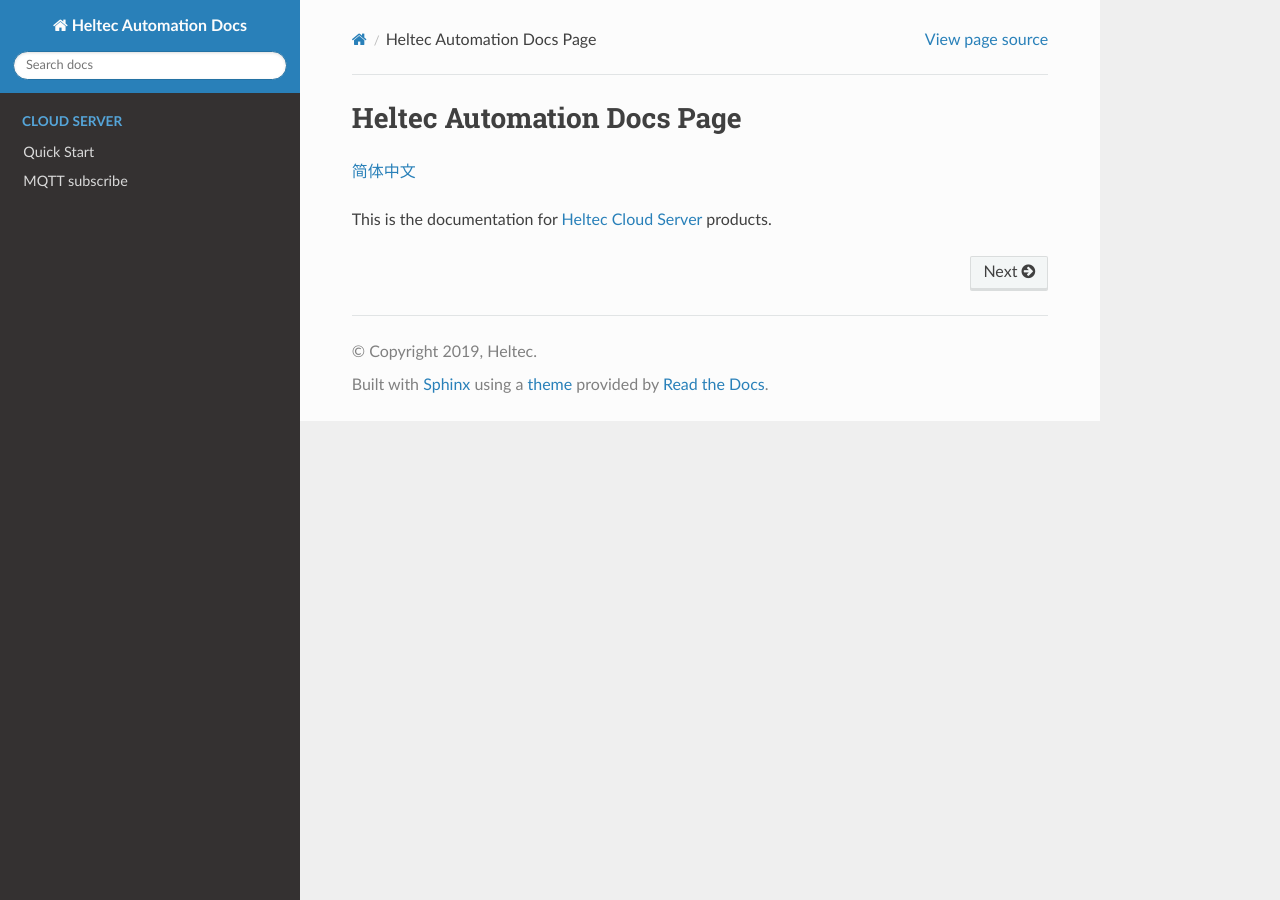
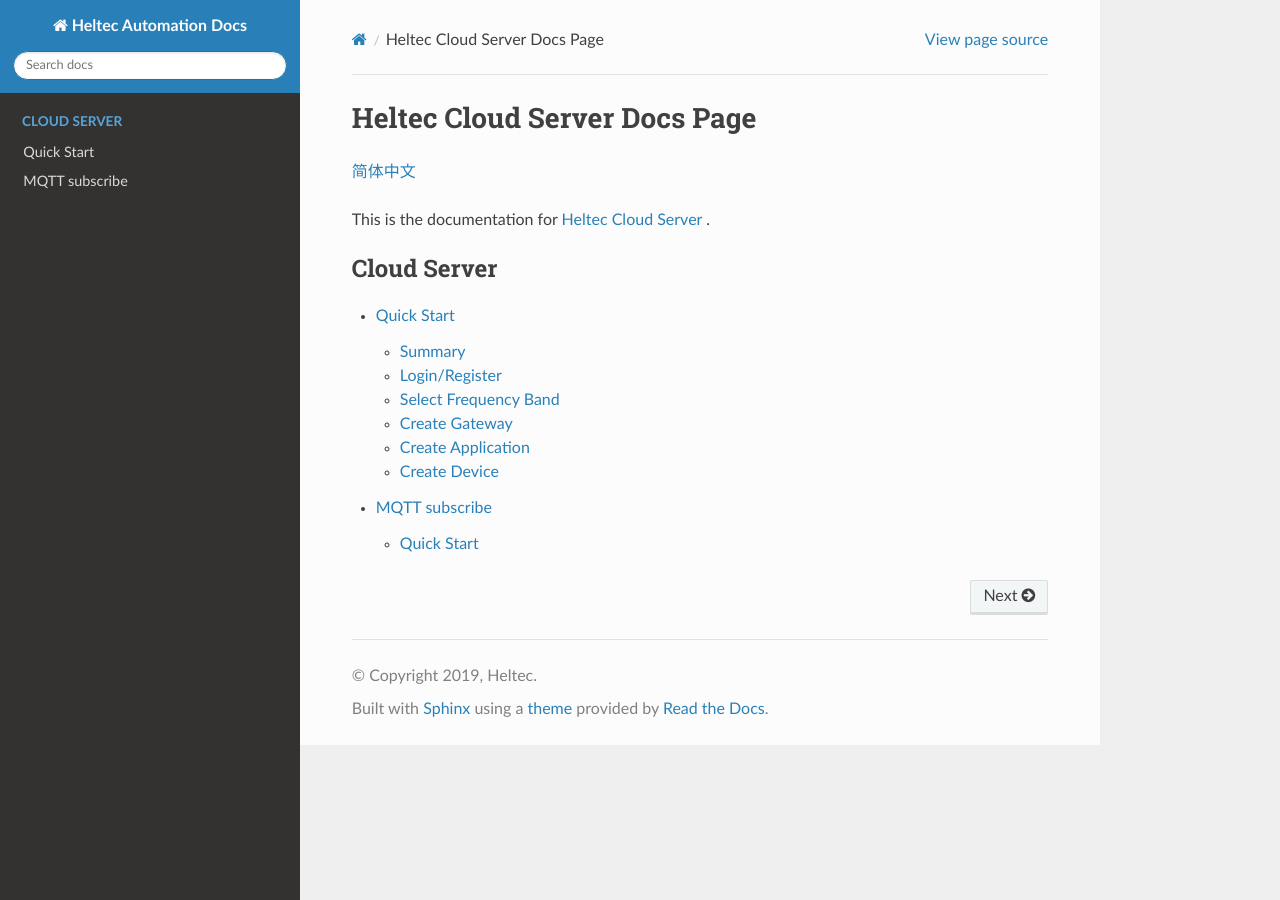
Before and after one commit to HelTecAutomation/Cloud_Platform_Docs, a Sphinx documentation site: the page built from en/source/index.rst, in a window 1280 px wide. Built offline with Sphinx 7.4.7 and the Read the Docs theme 2.0.0, drawn with Linux system fonts in a browser that asks for light colours.

Commit message:
Update server relevant documents

```diff
--- a/en/source/index.rst
+++ b/en/source/index.rst
@@ -1,12 +1,12 @@
-Heltec Automation Docs Page
-===========================
+Heltec Cloud Server Docs Page
+=============================
 `简体中文 <https://cloud-platform-docs-zh-cn.readthedocs.io/zh/latest/index.html>`_
 
-This is the documentation for `Heltec Cloud Server <https://cloud.heltec.org>`_ products.
+This is the documentation for `Heltec Cloud Server <https://cloud.heltec.org>`_ .
 
 
 .. toctree::
-   :hidden:
+   :maxdepth: 2
    :caption: Cloud Server
 
     Quick Start <quick_start>
```
